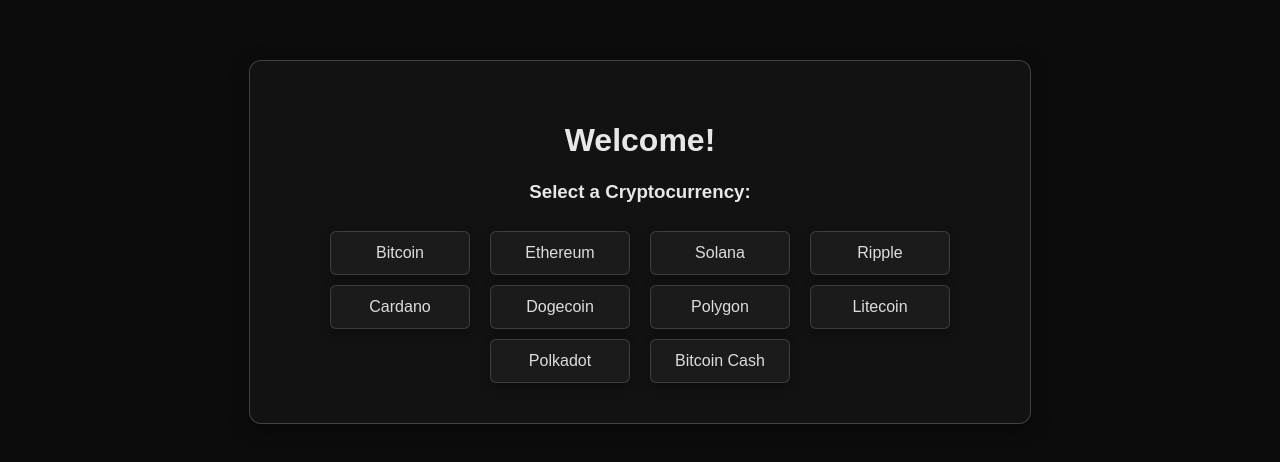
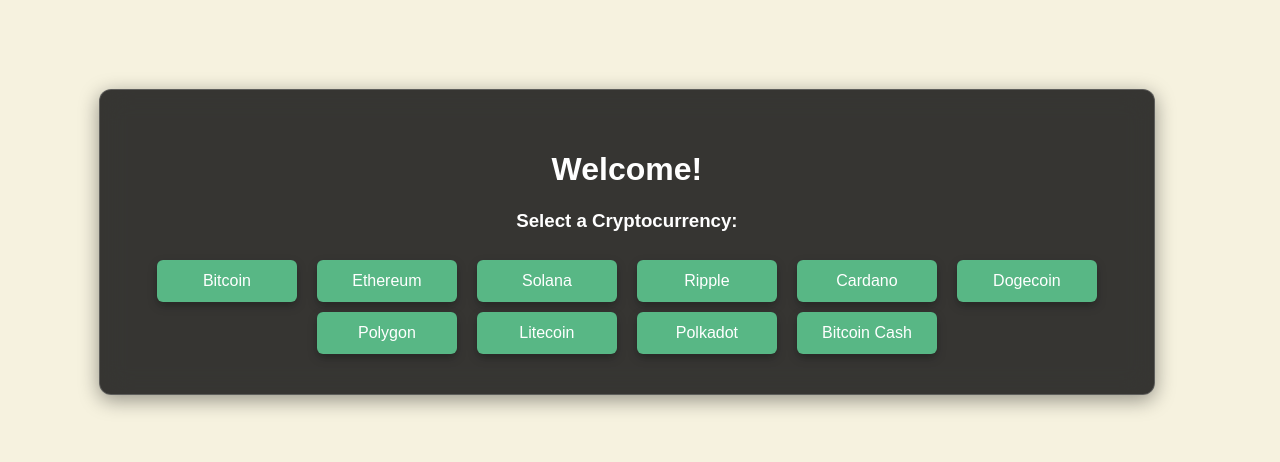
Before and after one commit to Rakshit-or-shadow/stock-market-simulator, a React (Vite) app in the folder frontend/: page /welcome in a window 1280 px wide. Shown: the part 158-620 px from the top of the page. Built offline with nearby package versions, Linux system fonts and the light colour scheme.

Commit message:
Added Coloring

```diff
--- a/frontend/src/styles/CompanyPage.css
+++ b/frontend/src/styles/CompanyPage.css
@@ -1,19 +1,49 @@
 .company-container {
     text-align: center;
-    background-color: #0C1821; /* Match global theme */
-    color: white;
+    background-color: #f6f2df;
+    color: #000000;
     padding: 20px;
     border-radius: 10px;
-    box-shadow: 0px 5px 15px rgba(255, 255, 255, 0.1);
+    border: 2px solid #58b785;
+    max-width: 1000px;
+    margin: auto;
 }
 
-.chart-container {
-    background-color: #1B2A41;
+.company-list {
+    display: grid !important;
+    grid-template-columns: repeat(5, 1fr) !important; /* Ensure exactly 5 columns */
+    gap: 20px;
+    justify-content: center;
+    align-items: center;
     padding: 20px;
-    border-radius: 10px;
-    border: 1px solid rgba(255, 255, 255, 0.2);
 }
 
-.linechart {
-    stroke-width: 2.5;
+.company-box {
+    width: 100%;
+    padding: 15px;
+    border: 2px solid #58b785;
+    background-color: #f6f2df;
+    color: #000000;
+    text-align: center;
+    border-radius: 10px;
+    box-shadow: 0px 4px 8px rgba(0, 0, 0, 0.1);
 }
+
+/* Responsive Adjustments */
+@media (max-width: 900px) {
+    .company-list {
+        grid-template-columns: repeat(3, 1fr) !important; /* 3 columns for medium screens */
+    }
+}
+
+@media (max-width: 600px) {
+    .company-list {
+        grid-template-columns: repeat(2, 1fr) !important; /* 2 columns for smaller screens */
+    }
+}
+
+@media (max-width: 400px) {
+    .company-list {
+        grid-template-columns: repeat(1, 1fr) !important; /* 1 column for very small screens */
+    }
+}
--- a/frontend/src/styles/LandingPage.css
+++ b/frontend/src/styles/LandingPage.css
@@ -1,6 +1,6 @@
 body {
-    background: #0c0c0c; /* Deep black */
-    color: rgba(255, 255, 255, 0.9);
+    background: #f6f2df;
+    color: #000000;
     font-family: "Poppins", sans-serif;
     margin: 0;
     display: flex;
@@ -13,18 +13,27 @@
 .container {
     text-align: center;
     width: 90%;
-    max-width: 700px;
-    background: rgba(20, 20, 20, 0.85); /* Dark translucent background */
+    max-width: 1000px;
+    background: rgba(20, 20, 20, 0.85);
     padding: 40px;
     border-radius: 12px;
     border: 1px solid rgba(255, 255, 255, 0.2);
     box-shadow: 0px 5px 20px rgba(0, 0, 0, 0.4);
     backdrop-filter: blur(15px);
+    color: white;
+    max-height: 500px;
+
 }
 
-button{
+button {
+    background-color: #58b785;
+    color: #ffffff;
     margin-left: 10px;
     margin-right: 10px;
     width: 140px;
     margin-top: 10px;
 }
+
+button:hover {
+    background-color: #21754f;
+}
--- a/frontend/src/styles/StartPage.css
+++ b/frontend/src/styles/StartPage.css
@@ -2,22 +2,22 @@
     display: flex;
     flex-wrap: wrap;
     justify-content: center;
-    gap: 20px; /* Proper button spacing */
+    gap: 20px;
     padding: 20px;
     max-width: 85%;
 }
 
 .option-button {
-    background: rgba(30, 30, 30, 0.85); /* Dark translucent */
-    color: rgba(255, 255, 255, 0.85);
+    background: #58b785;
+    color: #ffffff;
     padding: 14px 28px;
     border-radius: 10px;
     font-size: 1rem;
     font-weight: 600;
     cursor: pointer;
     transition: all 0.3s ease-in-out;
-    margin: 10px; /* Ensures buttons are evenly spaced */
-    min-width: 140px; /* Makes all buttons uniform */
+    margin: 10px;
+    min-width: 140px;
     text-align: center;
     backdrop-filter: blur(10px);
     box-shadow: 0px 4px 10px rgba(0, 0, 0, 0.2);
@@ -25,8 +25,7 @@
 }
 
 .option-button:hover {
-    background: rgba(45, 45, 45, 0.9);
+    background: #21754f;
     transform: scale(1.05);
     box-shadow: 0px 6px 15px rgba(0, 0, 0, 0.4);
-
 }
--- a/frontend/src/styles/main.css
+++ b/frontend/src/styles/main.css
@@ -1,20 +1,33 @@
+body {
+  background-color: #f6f2df;
+  color: #000000;
+}
+
+a {
+  color: #21754f;
+  text-decoration: none;
+}
+
+a:hover {
+  color: #5e9076;
+}
+
 button {
-  background: rgba(30, 30, 30, 0.8) !important; /* Dark translucent background */
-  color: rgba(255, 255, 255, 0.85) !important; /* Off-white text */
-  border: 1px solid rgba(255, 255, 255, 0.15);
+  background-color: #58b785;
+  color: #ffffff;
   padding: 12px 24px;
   font-size: 1rem;
   border-radius: 6px;
   cursor: pointer;
   transition: all 0.3s ease-in-out;
   text-align: center;
-  backdrop-filter: blur(8px); /* Subtle Glassmorphism */
+  backdrop-filter: blur(8px);
   box-shadow: 0px 4px 10px rgba(0, 0, 0, 0.3);
+  border: none;
 }
 
 button:hover {
-  background: rgba(45, 45, 45, 0.9) !important; /* Darker on hover */
-  color: white;
+  background-color: #21754f;
   transform: scale(1.05);
   box-shadow: 0px 6px 15px rgba(0, 0, 0, 0.5);
 }
```
